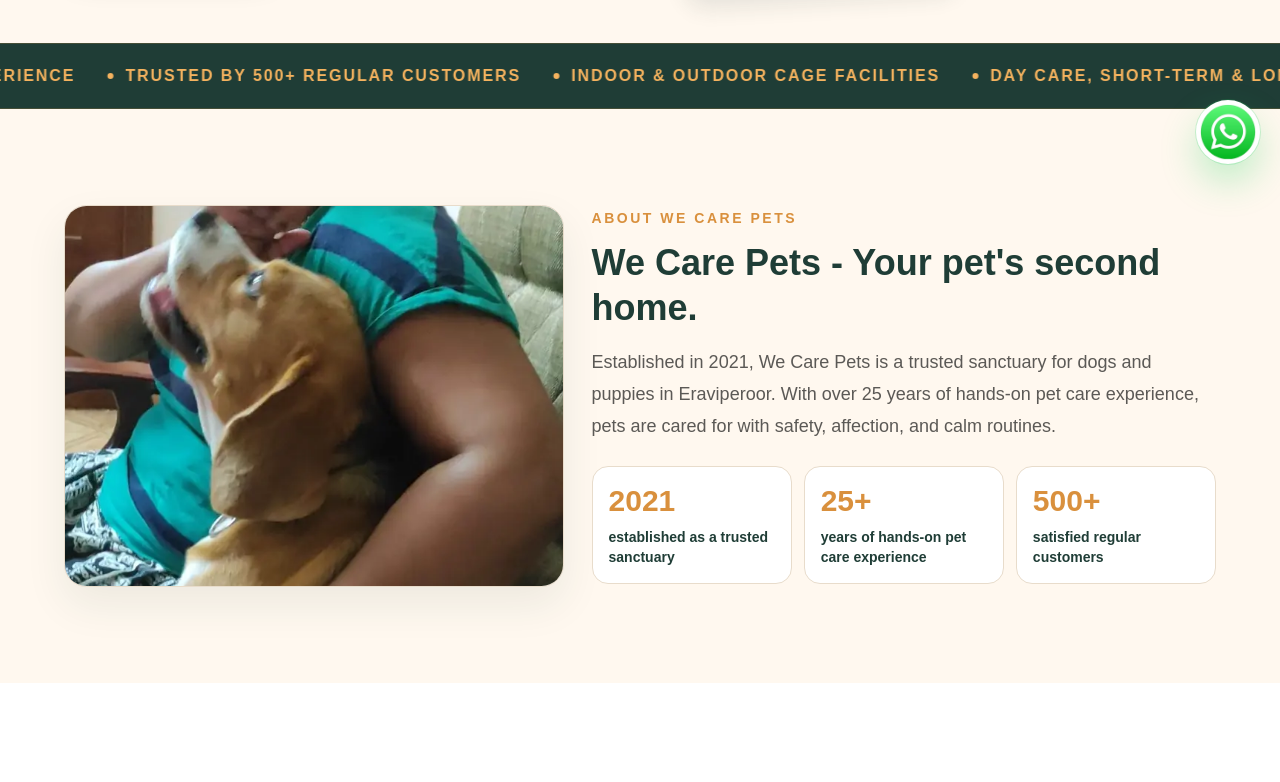
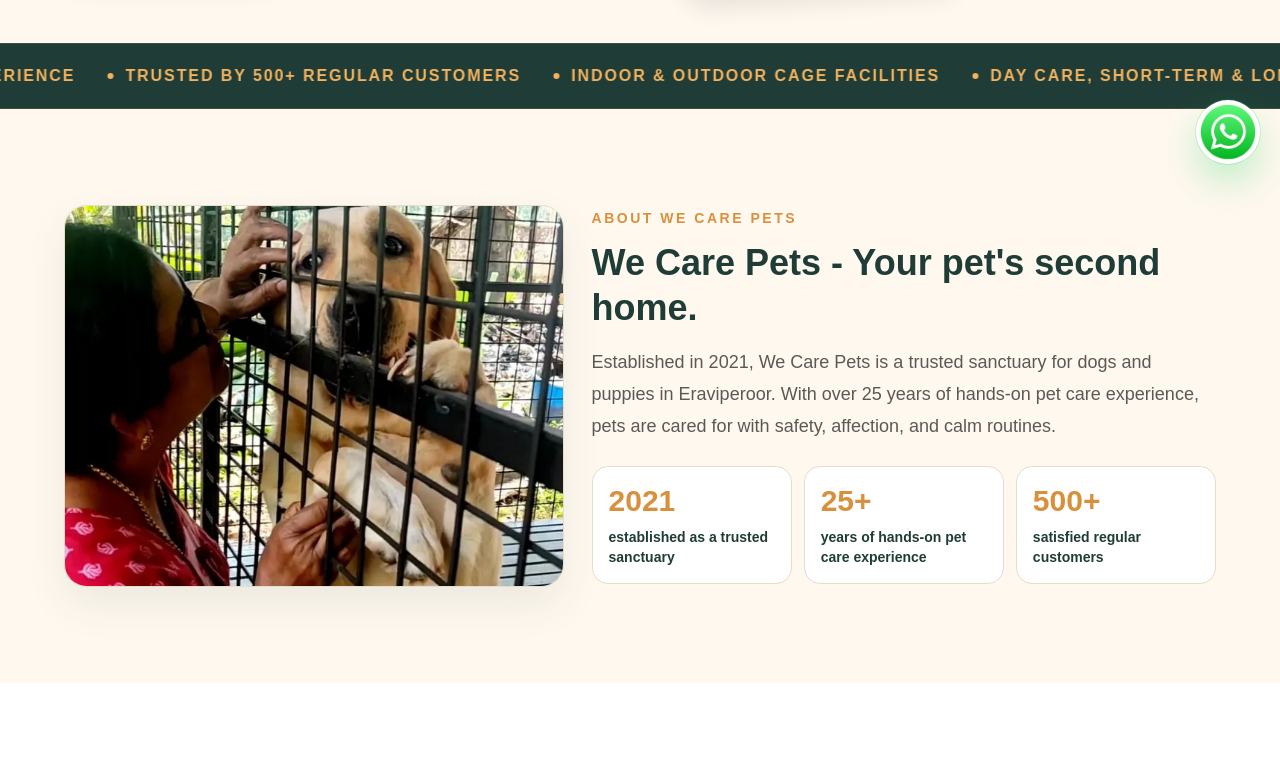
Before and after one commit to godlykmathews/we-care-pets-website, a Next.js app: page / in a window 1280 px wide. Shown: the part 620-1402 px from the top of the page. Built offline with nearby package versions, Linux system fonts and the light colour scheme; no server answers.

Commit message:
Update about image crop

```diff
--- a/src/components/About.tsx
+++ b/src/components/About.tsx
@@ -12,11 +12,11 @@
           data-reveal
         >
           <Image
-            src="/images/we-care-pets/beagle-cuddle-care.webp"
-            alt="Beagle guest receiving affectionate care from We Care Pets"
+            src="/images/we-care-pets/labrador-personal-care.webp"
+            alt="Labrador receiving personal care from We Care Pets"
             width={1000}
             height={900}
-            className="h-64 w-full object-cover md:h-[380px]"
+            className="h-64 w-full object-cover object-[50%_32%] md:h-[380px]"
           />
         </div>
         <div>
```
